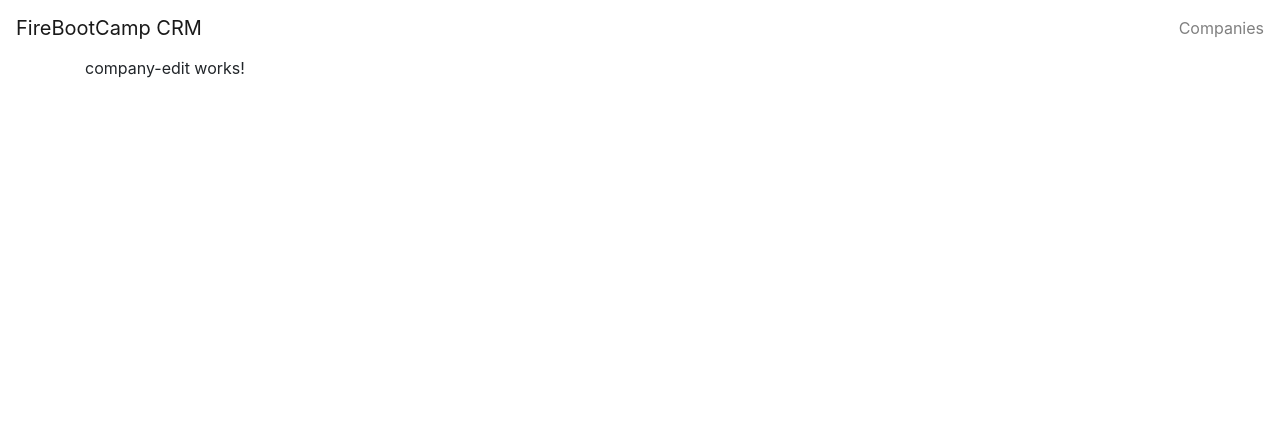
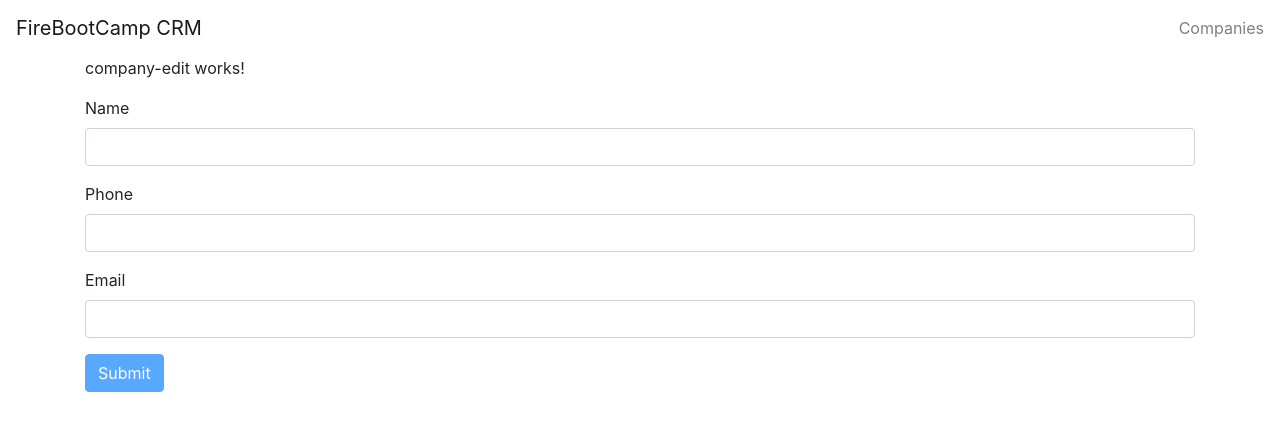
Before and after one commit to SSWConsulting/Angular-Superpowers-Mar-2021, an Angular app: page /company/new in a window 1280 px wide. Shown: the top 430 px of the page. Built offline with nearby package versions, Linux system fonts and the light colour scheme.

Commit message:
Added AddCompany

```diff
--- a/src/app/app.module.ts
+++ b/src/app/app.module.ts
@@ -3,7 +3,7 @@
 
 import { AppRoutingModule } from './app-routing.module';
 import { AppComponent } from './app.component';
-import { FormsModule } from '@angular/forms';
+import { FormsModule, ReactiveFormsModule } from '@angular/forms';
 import { CompanyListComponent } from './company/company-list/company-list.component';
 import { NgbModule } from '@ng-bootstrap/ng-bootstrap';
 import { HttpClientModule } from '@angular/common/http';
@@ -21,6 +21,7 @@
     BrowserModule,
     AppRoutingModule,
     FormsModule,
+    ReactiveFormsModule,
     NgbModule,
     HttpClientModule
   ],
--- a/src/app/company/company-edit/company-edit.component.html
+++ b/src/app/company/company-edit/company-edit.component.html
@@ -1 +1,35 @@
 <p>company-edit works!</p>
+
+<form [formGroup]="companyForm">
+
+  <div class="form-group">
+    <label for="name">Name</label>
+    <input type="text" class="form-control" name="name" formControlName="name">
+    <div *ngIf="f.name?.errors?.required && f.name?.touched" class="alert alert-danger">
+      Name is required
+    </div>
+    <div *ngIf="f.name?.errors?.minlength && f.name?.touched" class="alert alert-danger">
+      Name should be at least {{f.name?.errors?.minlength.requiredLength}} characters
+    </div>
+  </div>
+
+  <div class="form-group">
+    <label for="phone">Phone</label>
+    <input type="text" class="form-control" name="phone" formControlName="phone" />
+  </div>
+
+  <div class="form-group">
+    <label for="email">Email</label>
+    <input type="text" class="form-control" name="email" formControlName="email" />
+    <div *ngIf="f.email?.errors?.email && f.email?.touched" class="alert alert-danger">
+      Should be an email
+    </div>
+  </div>
+
+  <div class="form-group">
+    <button type="button" class="btn btn-primary"
+      [disabled]="!companyForm.valid"
+      (click)="saveCompany()">Submit</button>
+  </div>
+
+</form>
--- a/src/app/company/company-edit/company-edit.component.ts
+++ b/src/app/company/company-edit/company-edit.component.ts
@@ -1,4 +1,7 @@
 import { Component, OnInit } from '@angular/core';
+import { FormBuilder, FormGroup, Validators } from '@angular/forms';
+import { ActivatedRoute, Router } from '@angular/router';
+import { CompanyService } from '../company.service';
 
 @Component({
   selector: 'fbc-company-edit',
@@ -7,9 +10,42 @@
 })
 export class CompanyEditComponent implements OnInit {
 
-  constructor() { }
+  companyId: any;
+  isNewCompany: boolean;
+  companyForm: FormGroup;
+
+  constructor(
+    private router: Router,
+    private activatedRoute: ActivatedRoute,
+    private fb: FormBuilder,
+    private companyService: CompanyService,
+  ) { }
 
   ngOnInit(): void {
+    this.companyId = this.activatedRoute.snapshot.params.id;
+    this.isNewCompany = !this.companyId;
+    this.buildForm();
+  }
+
+  get f() {
+    return this.companyForm.controls;
+  }
+
+  saveCompany(): void {
+    const {value} = this.companyForm;
+
+    if (this.isNewCompany) {
+      this.companyService.addCompany(value)
+        .subscribe(() => this.router.navigate(['/company/list']));
+    }
+  }
+
+  private buildForm(): void {
+    this.companyForm = this.fb.group({
+      name: ['', [Validators.required, Validators.minLength(3)]],
+      email: ['', [Validators.email]],
+      phone: [''],
+    });
   }
 
 }
--- a/src/app/company/company.service.ts
+++ b/src/app/company/company.service.ts
@@ -29,6 +29,13 @@
       );
   }
 
+  public addCompany(company: Company): Observable<Company> {
+    console.log('Adding company', company);
+    return this.httpClient.post<Company>(`${this.API_BASE}/company`, company).pipe(
+      catchError(this.errorHandler),
+    );
+  }
+
   public errorHandler(error): Observable<any> {
     console.error('ERROR IN THE PIPE', error);
     return new Observable<any>();
```
